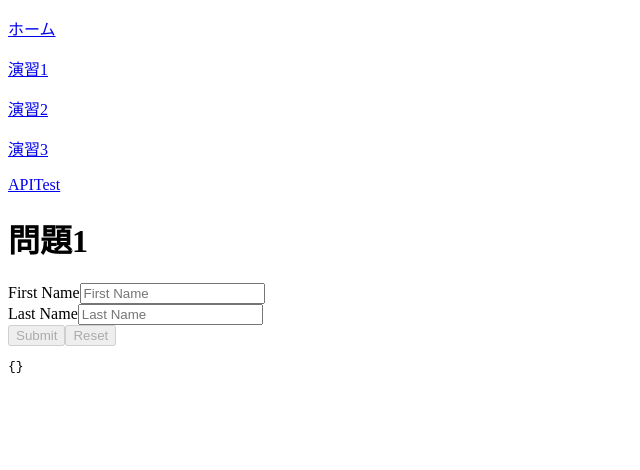
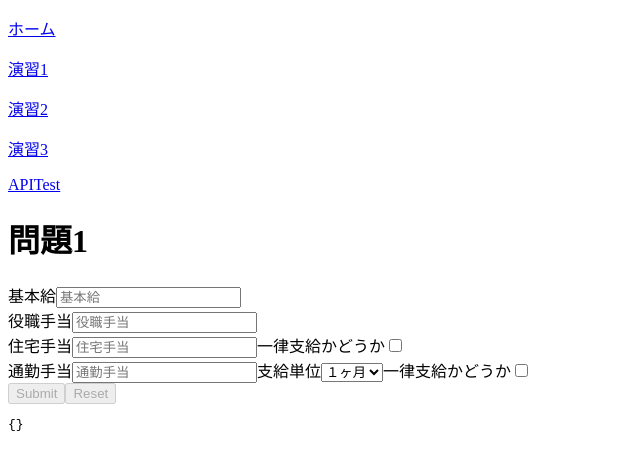
Before and after one commit to borashisan/mini-payroll, a React (Create React App) app in the folder frontend/: page /practice1 in a window 1280 px wide. Shown: the top 470 px of the page, without its empty margins (0-640 px from the left). Built offline with nearby package versions, Linux system fonts and the light colour scheme.

Commit message:
支給控除を追加

```diff
--- a/frontend/src/pages/Practice1.tsx
+++ b/frontend/src/pages/Practice1.tsx
@@ -20,21 +20,61 @@ const Practice1: FC = () => {
           render={({ handleSubmit, form, submitting, pristine, values }) => (
             <form onSubmit={handleSubmit}>
               <div>
-                <label>First Name</label>
+                <label>基本給</label>
                 <Field
-                  name="firstName"
+                  name="baseSalary.value"
                   component="input"
                   type="text"
-                  placeholder="First Name"
+                  placeholder="基本給"
                 />
               </div>
               <div>
-                <label>Last Name</label>
+                <label>役職手当</label>
                 <Field
-                  name="lastName"
+                  name="positionAllowance.value"
                   component="input"
                   type="text"
-                  placeholder="Last Name"
+                  placeholder="役職手当"
+                />
+              </div>
+              <div>
+                <label>住宅手当</label>
+                <Field
+                  name="housingAllowance.value"
+                  component="input"
+                  type="text"
+                  placeholder="住宅手当"
+                />
+                <label>一律支給かどうか</label>
+                <Field
+                  name="housingAllowance.isUniform"
+                  component="input"
+                  type="checkbox"
+                />
+              </div>
+              <div>
+                <label>通勤手当</label>
+                <Field
+                  name="commutingAllowance.value"
+                  component="input"
+                  type="text"
+                  placeholder="通勤手当"
+                />
+                <label>支給単位</label>
+                <Field
+                  name="commutingAllowance.payUnit"
+                  component="select"
+                  type="select"
+                >
+                  <option value="1month">１ヶ月</option>
+                  <option value="3month">3ヶ月</option>
+                  <option value="6month">6ヶ月</option>
+                </Field>
+                <label>一律支給かどうか</label>
+                <Field
+                  name="commutingAllowance.isUniform"
+                  component="input"
+                  type="checkbox"
                 />
               </div>
               <div className="buttons">
```
